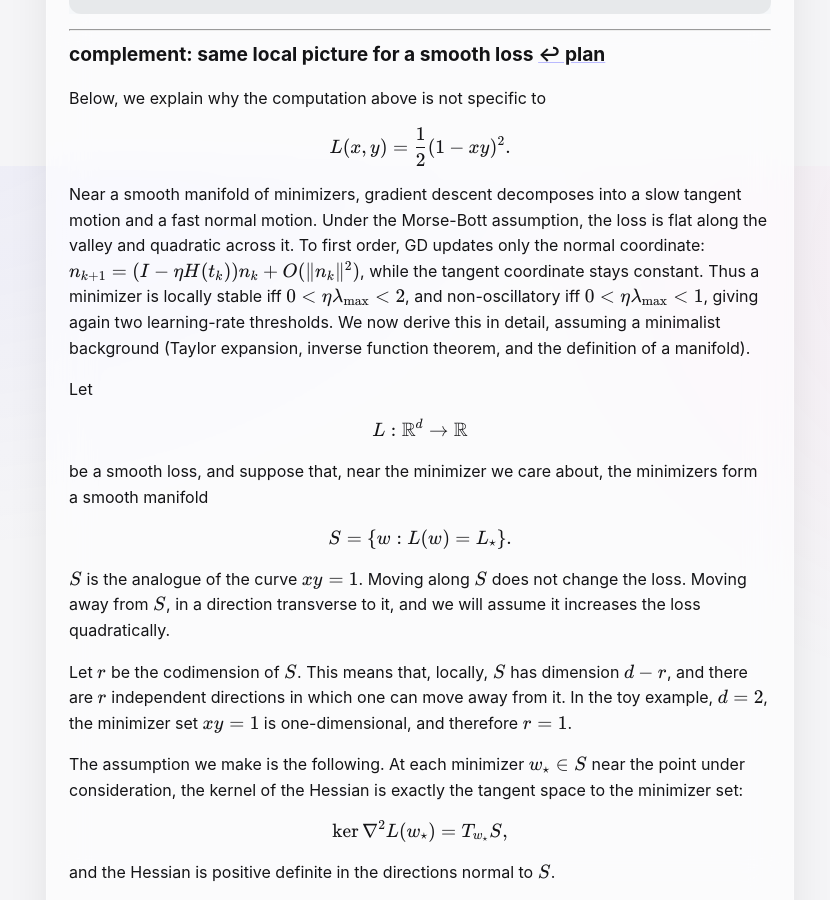
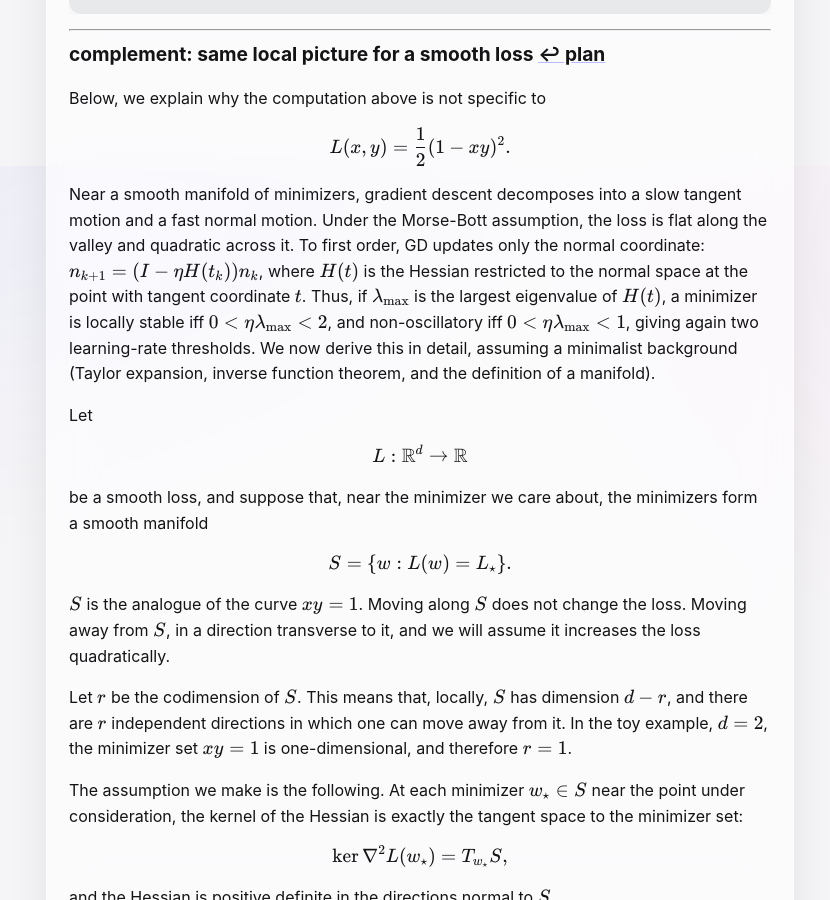
Before and after one commit to dimension-one/dimension-one.github.io, a Jekyll site: the page built from _posts/2026-05-18-post-4.md, in a window 1280 px wide and 900 px high, scrolled down 8834 px. Shown: the whole window, without its empty margins (220-1050 px from the left). Built offline with Jekyll 4.4.1, drawn with Linux system fonts in a browser that asks for light colours; a script that is not in the unit is left out.

Commit message:
Update 2026-05-18-post-4.md

```diff
--- a/_posts/2026-05-18-post-4.md
+++ b/_posts/2026-05-18-post-4.md
@@ -449,7 +449,7 @@
 $$
 {:/nomarkdown}
 
-Near a smooth manifold of minimizers, gradient descent decomposes into a slow tangent motion and a fast normal motion.  Under the Morse-Bott assumption, the loss is flat along the valley and quadratic across it.  To first order, GD updates only the normal coordinate: {::nomarkdown}$n_{k+1}=(I-\eta H(t_k))n_k+O(\|n_k\|^2)${:/nomarkdown}, while the tangent coordinate stays constant. Thus a minimizer is locally stable iff {::nomarkdown}$0<\eta \lambda_{\max}<2${:/nomarkdown}, and non-oscillatory iff {::nomarkdown}$0<\eta\lambda_{\max}<1${:/nomarkdown}, giving again two learning-rate thresholds. We now derive this in detail, assuming a minimalist background (Taylor expansion, inverse function theorem, and the definition of a manifold).
+Near a smooth manifold of minimizers, gradient descent decomposes into a slow tangent motion and a fast normal motion.  Under the Morse-Bott assumption, the loss is flat along the valley and quadratic across it.  To first order, GD updates only the normal coordinate: {::nomarkdown}$n_{k+1}=(I-\eta H(t_k))n_k${:/nomarkdown}, where {::nomarkdown}$H(t)${:/nomarkdown} is the Hessian restricted to the normal space at the point with tangent coordinate {::nomarkdown}$t${:/nomarkdown}. Thus, if {::nomarkdown}$\lambda_{\max}${:/nomarkdown} is the largest eigenvalue of {::nomarkdown}$H(t)${:/nomarkdown},  a minimizer is locally stable iff {::nomarkdown}$0<\eta \lambda_{\max}<2${:/nomarkdown}, and non-oscillatory iff {::nomarkdown}$0<\eta\lambda_{\max}<1${:/nomarkdown}, giving again two learning-rate thresholds. We now derive this in detail, assuming a minimalist background (Taylor expansion, inverse function theorem, and the definition of a manifold).
 
 Let
 
```
